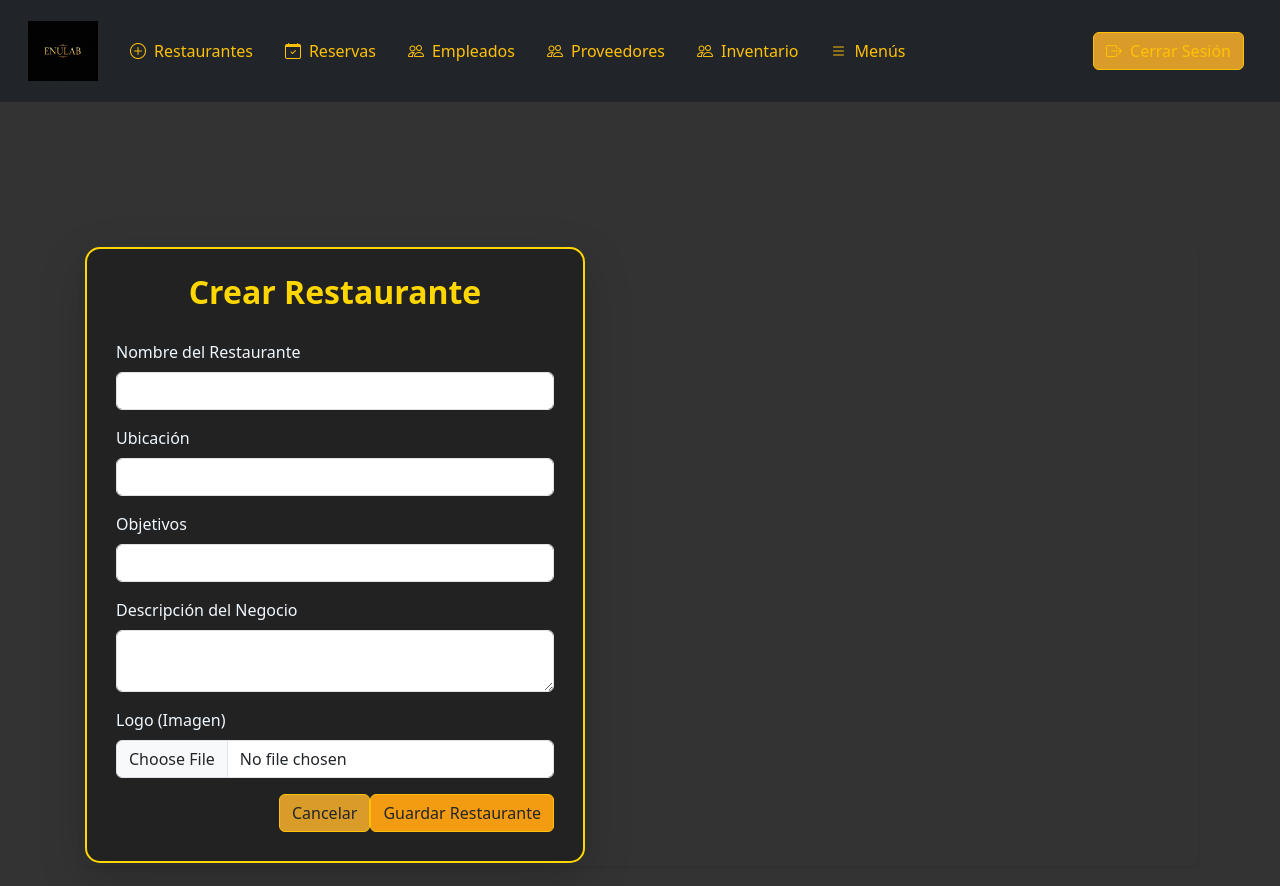
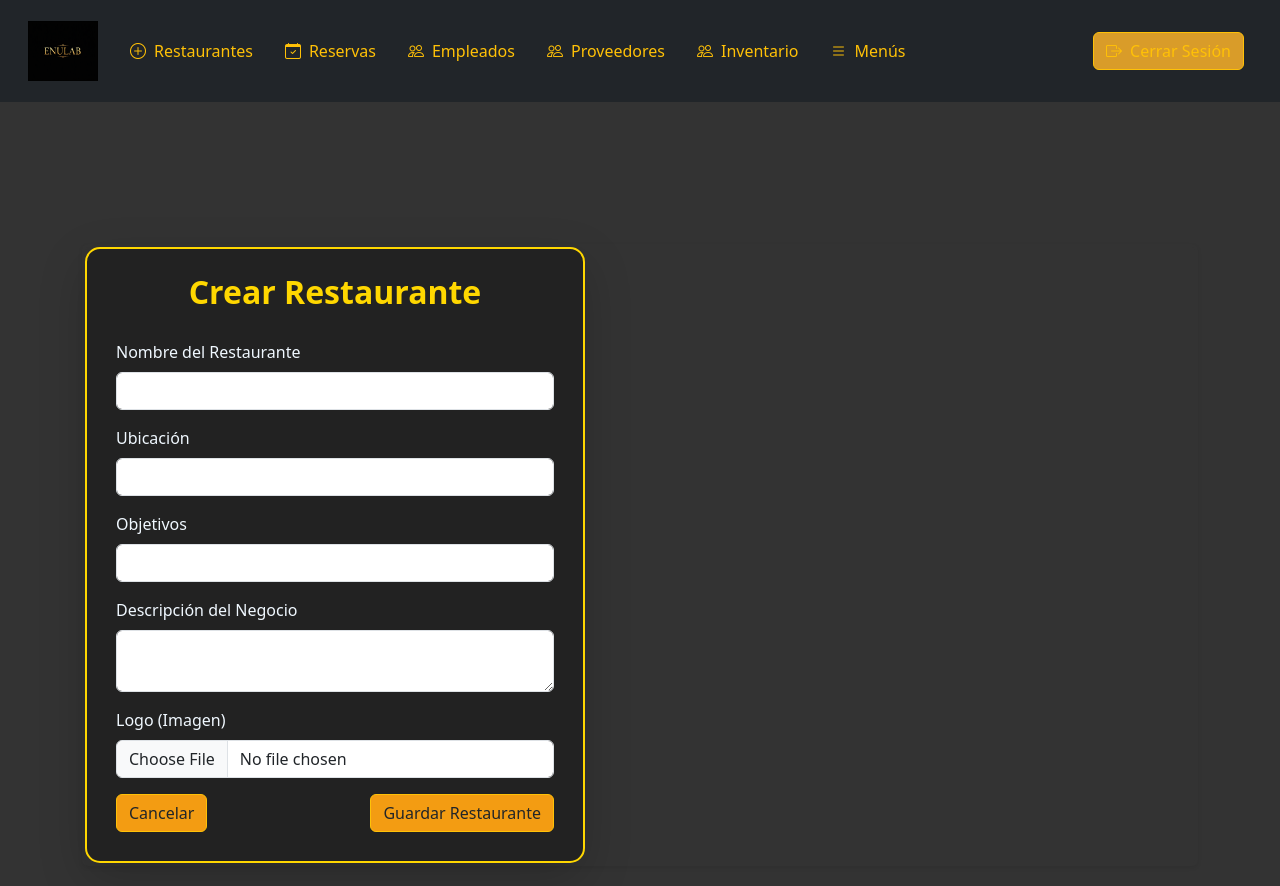
Before and after one commit to SebastianDonoso03/Enulab-Front, a React (Create React App) app: page /crear-restaurantes in a window 1280 px wide. Built offline with nearby package versions, Linux system fonts and the light colour scheme.

Commit message:
boton restaurante

```diff
--- a/src/components/admin/CrearRestaurant.js
+++ b/src/components/admin/CrearRestaurant.js
@@ -95,10 +95,10 @@ const CrearRestaurante = () => {
                 onChange={handleChange} // Capturar el archivo
               />
             </div>
-            <div className="d-flex justify-content-end">
-              <Link to="/restaurantes"  className="btn btn-warning text-dark">
+            <div className="d-flex justify-content-between">
+              <button  onClick={() => navigate("/restaurantes")}  className="btn btn-warning text-dark">
                 Cancelar
-              </Link>
+              </button>
               <button type="submit"  className="btn btn-warning text-dark">
                 Guardar Restaurante
               </button>
```
